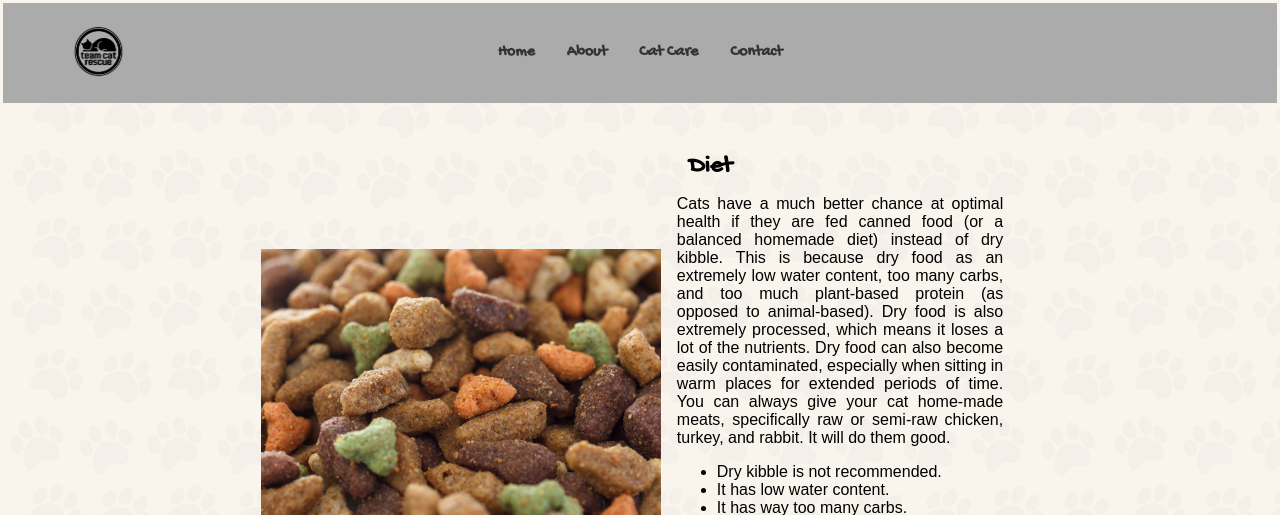
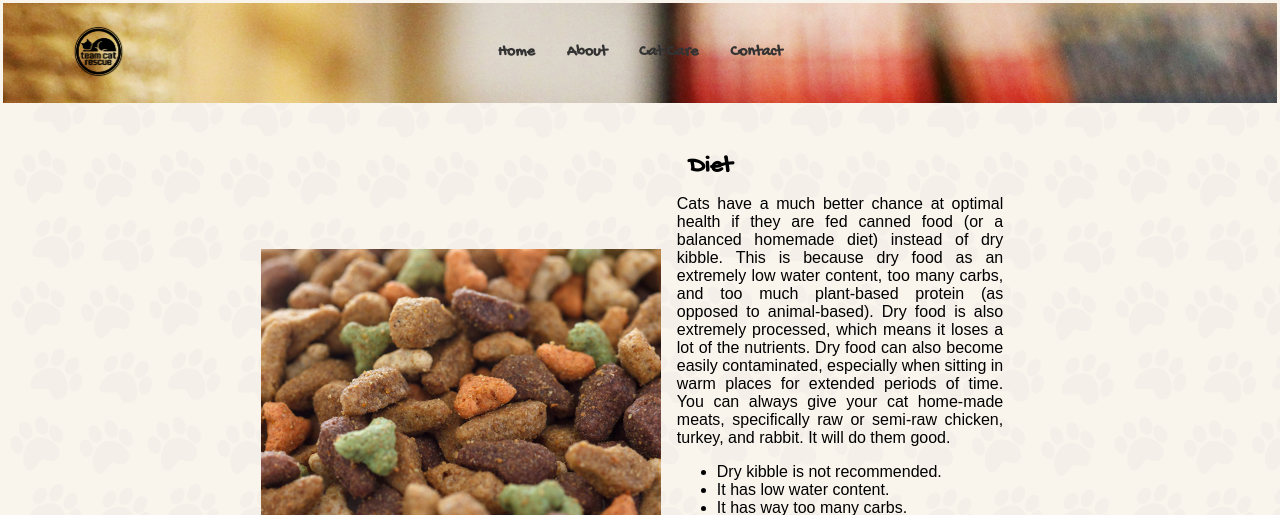
Before and after one commit to elainecookiee/TeamCatRescue, a PHP site: page /catcare.html in a window 1280 px wide. Shown: the top 515 px of the page. Run offline with PHP 8.4, Linux system fonts and the light colour scheme.

Commit message:
banner header

```diff
--- a/styles.css
+++ b/styles.css
@@ -114,6 +114,10 @@ nav {
     display: flex;
     position:relative;
     background-color: #ababab;
+    background-image: url(images/bannerHeader.jpg);
+    background-attachment: fixed;
+    background-repeat: no-repeat;
+    background-position: center;
     height: 100px;
     width: 100%;
     align-items: center;
```
Also changed, not shown: images/bannerHeader.jpg (added).
